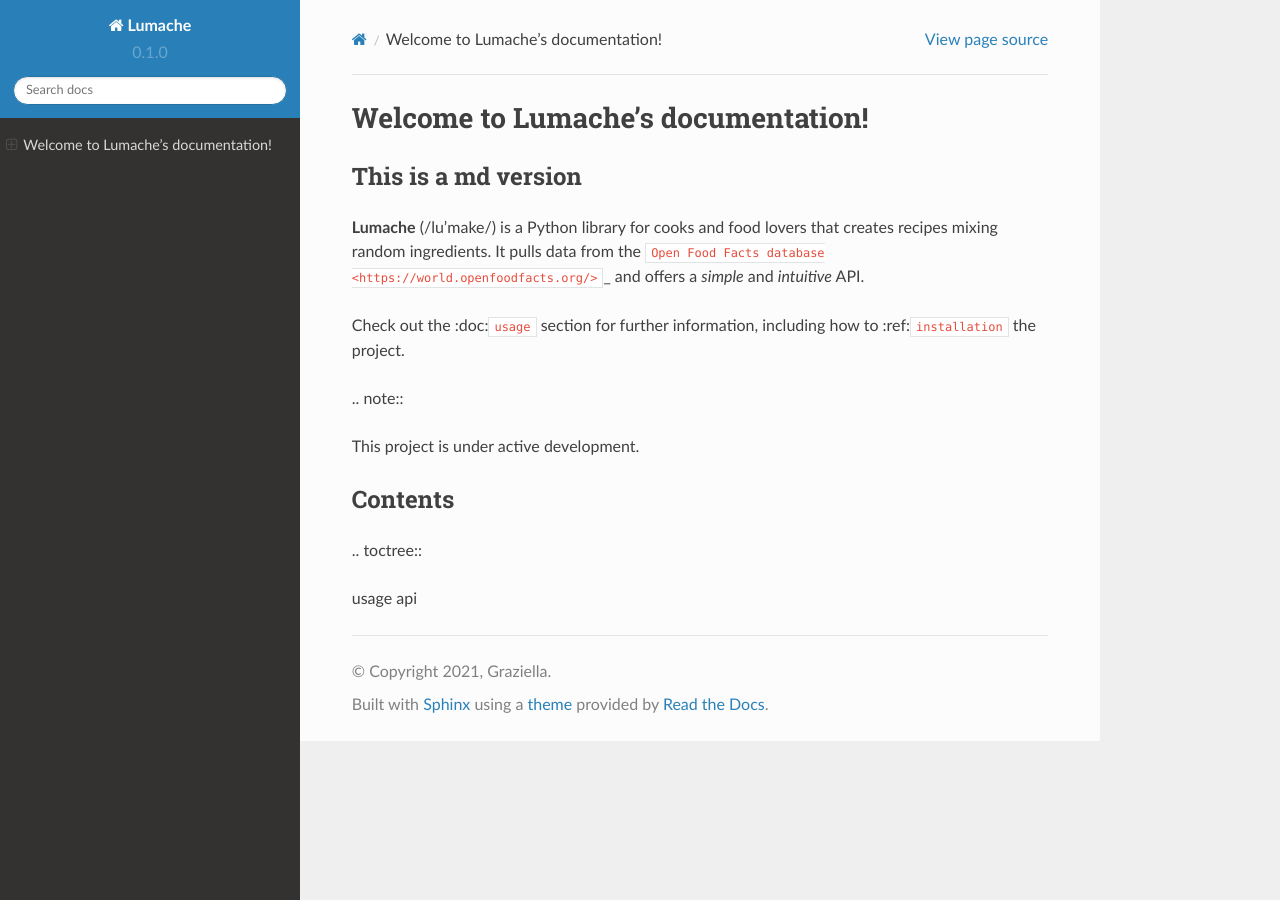
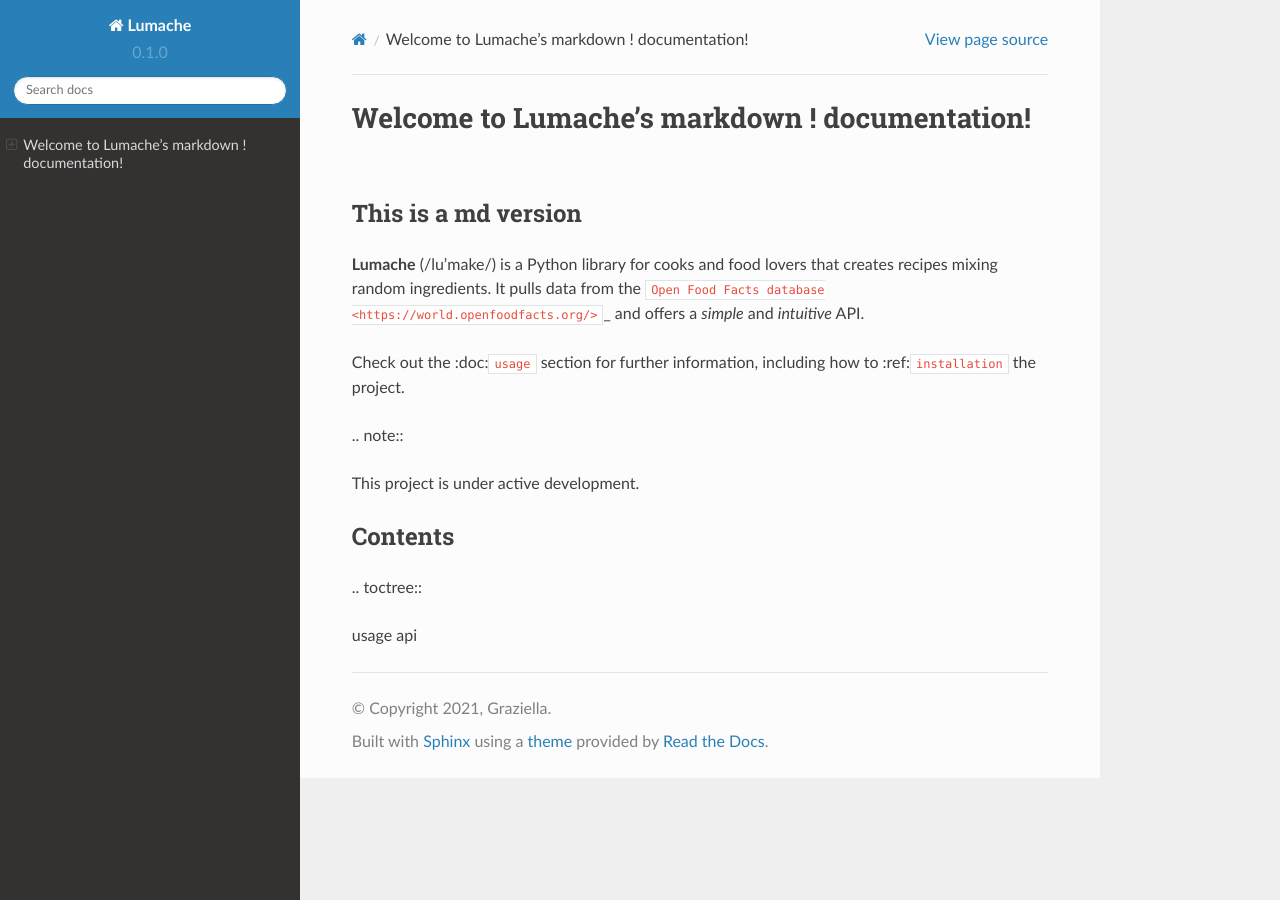
Before and after one commit to Ricahrd-Li/readthedocs_test, a Sphinx documentation site: the page built from docs/source/index.md, in a window 1280 px wide. Built offline with Sphinx 7.4.7 and the Read the Docs theme 2.0.0, drawn with Linux system fonts in a browser that asks for light colours.

Commit message:
want to support md

```diff
--- a/docs/source/index.md
+++ b/docs/source/index.md
@@ -1,4 +1,4 @@
-# Welcome to Lumache's documentation!
+# Welcome to Lumache's markdown ! documentation!
 
 ## This is a md version
 
```
Also changed, not shown: docs/source/api.md (renamed from docs/source/api.rst), docs/source/usage.md (renamed from docs/source/usage.rst).
